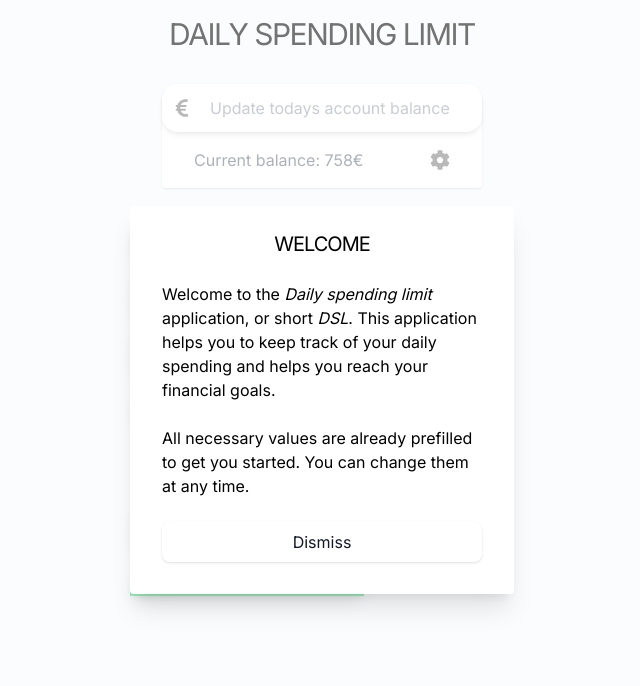
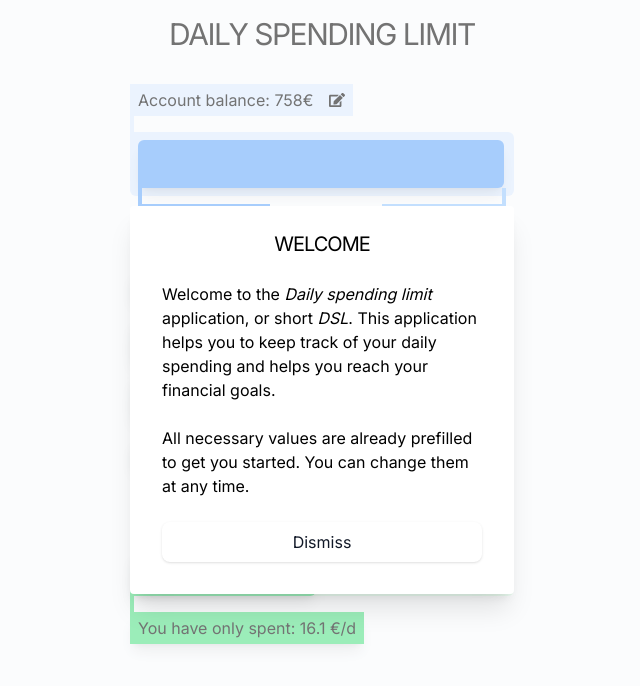
Before and after one commit to WendtOle/daily-spending-limit, a Next.js app: page / in a window 1280 px wide. Shown: the top 686 px of the page, without its empty margins (318-958 px from the left). Built offline with nearby package versions, Linux system fonts and the light colour scheme.

Commit message:
Add budget chart

```diff
--- /dev/null
+++ b/app/BudgetChart.tsx
@@ -0,0 +1,86 @@
+import { useEffect, useState } from "react";
+import { FaEdit } from "react-icons/fa";
+import { readFromLocalStorage } from "./localstorage";
+import { SETTINGS_MODAL_ID } from "./SettingsModal";
+
+export const BudgetChart = () => {
+  const [currentBudget, setCurrentBudget] = useState<number | undefined>();
+  const [nullableOffset, setOffset] = useState<number | undefined>();
+
+  useEffect(() => {
+    const updateValues = () => {
+      const { currentBudget, budgetOffset } = readFromLocalStorage();
+      setCurrentBudget(currentBudget);
+      setOffset(budgetOffset);
+    };
+    window.addEventListener("storage", updateValues);
+    updateValues();
+  }, []);
+
+  if (currentBudget === undefined) {
+    return null;
+  }
+
+  const offset = nullableOffset ?? 0;
+  const available = currentBudget - offset;
+  const percent = (available / currentBudget) * 100;
+
+  const editButtonProps = {
+    popovertarget: SETTINGS_MODAL_ID,
+  };
+
+  return (
+    <div className={`flex  flex-col w-80 sm:w-96 mt-4`}>
+      <div className="flex w-full justify-between items-end">
+        <div className={`flex items-start flex-col`}>
+          <div
+            className={`px-2 py-1 flex flex-row items-center bg-blue-100 z-50`}
+          >
+            <span>Account balance: {currentBudget}€</span>
+            <button className="ml-4" {...editButtonProps}>
+              <FaEdit fontSize={16} />
+            </button>
+          </div>
+          <div className={`w-1 h-4 bg-blue-100 z-50`} />
+        </div>
+      </div>
+      <div className="h-16 w-full flex items-center rounded-md rounded-tl-none rounded-md bg-blue-100 h-full w-full">
+        <div className="relative w-full h-12 m-2 ">
+          <div
+            className={`rounded-md bg-blue-400 h-full rounded-bl-none shadow-lg absolute`}
+            style={{
+              width: `${percent - 0.5}%`,
+            }}
+          />
+          <div className="w-full flex items-end h-full justify-end absolute">
+            <div
+              className={`rounded-md bg-blue-300 h-12 rounded-br-none shadow-lg`}
+              style={{
+                width: `${100 - percent - 0.5}%`,
+              }}
+            />
+          </div>
+        </div>
+      </div>
+      <div className="flex justify-between z-50 w-full h-10 relative">
+        <div className={`flex flex-col items-start absolute left-2 -top-2`}>
+          <div className={`w-1 h-4 bg-blue-400`} />
+          <div className={`px-2 py-1 bg-blue-400 w-fit shadow-lg`}>
+            Available: {available}€
+          </div>
+        </div>
+        <div className={`flex flex-col items-end absolute right-2 -top-2`}>
+          <div className={`w-1 h-4 bg-blue-300 shadow-lg`} />
+          <div
+            className={`px-2 py-1 bg-blue-300 w-fit shadow-lg flex flex-row items-center`}
+          >
+            <span>Offset: {offset}€</span>
+            <button className="ml-4" {...editButtonProps}>
+              <FaEdit fontSize={16} />
+            </button>
+          </div>
+        </div>
+      </div>
+    </div>
+  );
+};
--- a/app/page.tsx
+++ b/app/page.tsx
@@ -1,80 +1,34 @@
 "use client";
 import { useEffect, useState } from "react";
 import Chart from "./Chart";
-import {
-  LocalStorageKey,
-  readFromLocalStorage,
-  writeNewHistoryEntry,
-} from "./localstorage";
-import { SETTINGS_MODAL_ID, SettingsModal } from "./SettingsModal";
+import { readFromLocalStorage } from "./localstorage";
+import { SettingsModal } from "./SettingsModal";
 import { WelcomeModal } from "./WelcomeModal";
-import { FaCheck, FaCog, FaEuroSign } from "react-icons/fa";
+import { BudgetChart } from "./BudgetChart";
 
 export default function Home() {
-  const [tempBalance, setTempBalance] = useState<string | undefined>();
   const [currentBudget, setCurrentBudget] = useState<number | undefined>();
 
   useEffect(() => {
-    const { currentBudget, dismissedWelcomeModal } = readFromLocalStorage();
-    setCurrentBudget(currentBudget);
+    const update = () => {
+      const { currentBudget } = readFromLocalStorage();
+      setCurrentBudget(currentBudget);
+    };
+    update();
+    window.addEventListener("storage", update);
+    const { dismissedWelcomeModal } = readFromLocalStorage();
     if (!dismissedWelcomeModal) {
       // @ts-ignore
       document.getElementById("welcome-modal-id")?.showPopover();
     }
   }, []);
 
-  const handleCurrentBudgetChange = (value: number) => {
-    writeNewHistoryEntry(value);
-    setCurrentBudget(value);
-    localStorage.setItem(LocalStorageKey.CURRENT_BUDGET, value.toString());
-  };
-
-  const handleBalanceChange = (value: string) => {
-    setTempBalance(value);
-  };
-
-  const setBalance = () => {
-    if (tempBalance === undefined || tempBalance === "") {
-      return;
-    }
-    handleCurrentBudgetChange(+tempBalance);
-    setTempBalance(undefined);
-  };
-
   return (
     <main className="flex min-h-screen flex-col items-center relative bg-slate-50">
       <h1 className="text-3xl text-center uppercase tracking-tighter py-4">
         Daily spending limit
       </h1>
-      <div className="w-80 mt-4 shadow bg-white rounded-t-2xl rounded-b relative peer">
-        <input
-          className="text-gray-900 rounded-2xl focus:outline-none block w-full text-base pl-12 py-3 shadow-md"
-          type="number"
-          placeholder="Update todays account balance"
-          onChange={(e) => handleBalanceChange(e.target.value)}
-          value={tempBalance ?? ""}
-        />
-        <div style={{ position: "absolute", top: "14px", left: "10px" }}>
-          <FaEuroSign fontSize={20} color="gray" />
-        </div>
-        <div style={{ position: "absolute", top: "14px", right: "10px" }}>
-          {tempBalance !== undefined && tempBalance !== "" && (
-            <button onClick={setBalance}>
-              <FaCheck fontSize={20} color="gray" />
-            </button>
-          )}
-        </div>
-        <div className="flex justify-between p-4 px-8 ">
-          <div className="text-gray-500">Current balance: {currentBudget}€</div>
-
-          <button
-            // @ts-ignore
-            popovertarget={SETTINGS_MODAL_ID}
-          >
-            <FaCog fontSize={20} color="gray" />
-          </button>
-        </div>
-      </div>
+      <BudgetChart />
       {currentBudget && <Chart current={currentBudget} />}
       <SettingsModal />
       <WelcomeModal />
```
